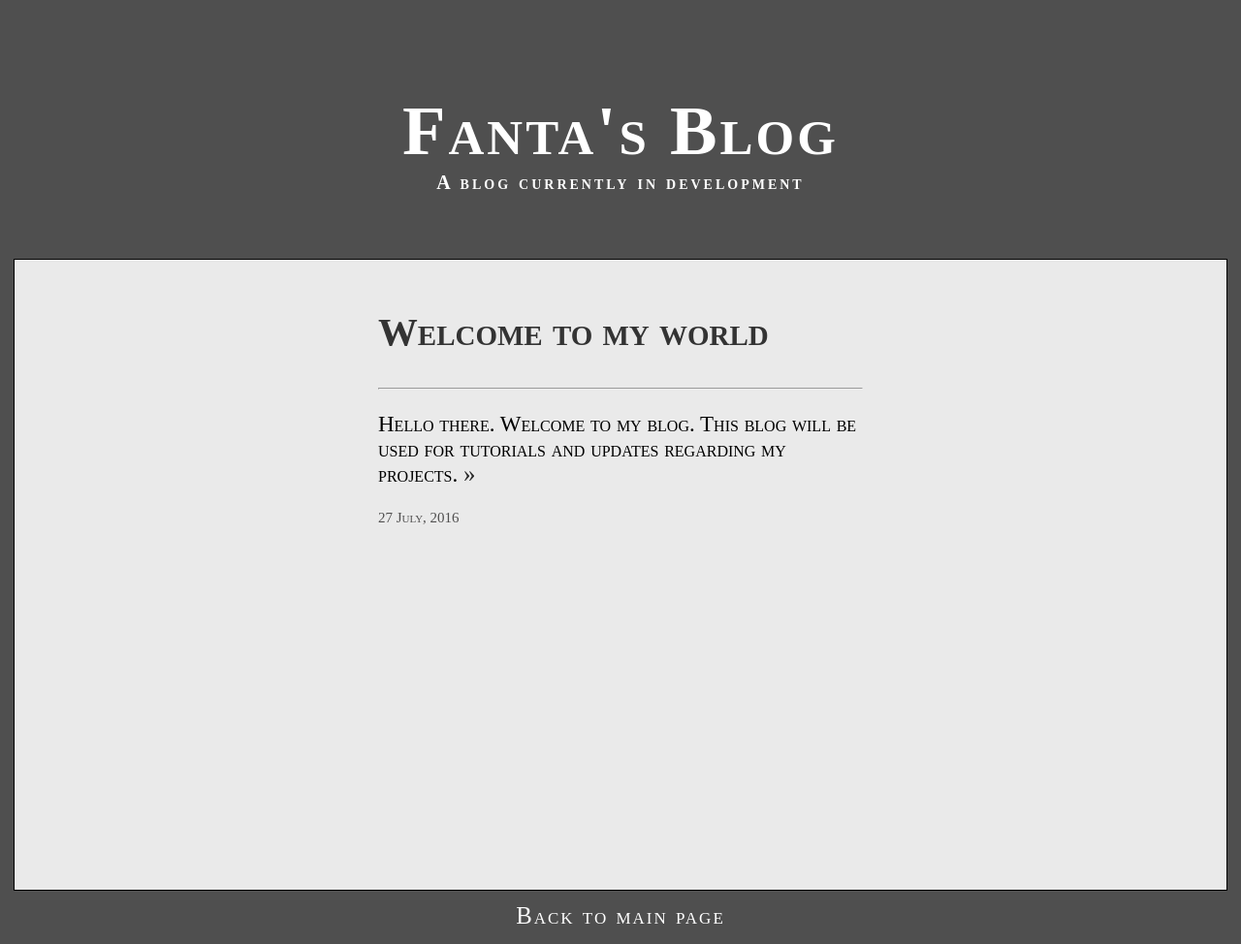
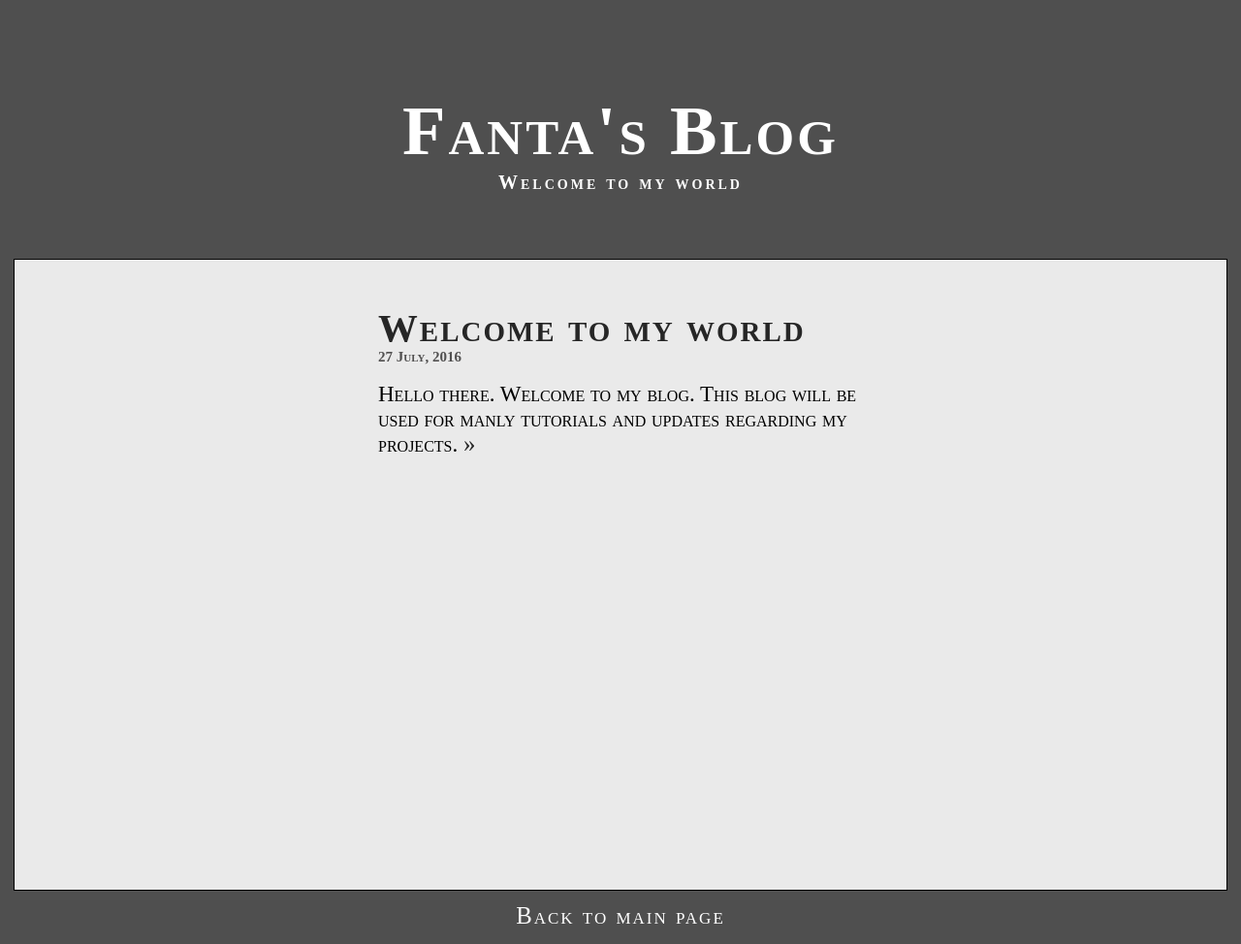
Before and after one commit to McFanta/McFanta.github.io, a plain HTML site: page blog.html in a window 1280 px wide. Shown: the whole page at 97% size. Drawn offline with Linux system fonts and the light colour scheme.

Commit message:
New updated layout

```diff
--- a/blog.html
+++ b/blog.html
@@ -1,15 +1,17 @@
 <html lang="en"><head>
   <title>Home - Johannes</title>
 <link rel="stylesheet" href="/css/blog.css">
-</style></head><body>
+</head><body>
 
     <center>
   <br>
 
 
+
 <br><h1>Fanta's Blog
-  <br>
-<small>A blog currently in development</small>
+
+<br>
+<small>Welcome to my world</small>
 </h1>
 <br>
 
@@ -17,17 +19,21 @@
 
 
 
-</div><div class="blog">
+<div class="blog">
 <br>
     <div class="article">
+  <div>
+<h2>
+<a href="#">Welcome to my world</a>
 
-<h2>Welcome to my world
-</h2>
+<time datetime="30 06 2016">
+  27 July, 2016</time><br></h2>
 
 
- <hr><p>Hello there. Welcome to my blog. This blog will be used for tutorials and updates regarding my projects. <a href="#">»</a>
-</p><time datetime="30 06 2016">
-  27 July, 2016</time></div>
+
+
+<p>Hello there. Welcome to my blog. This blog will be used for manly tutorials and updates regarding my projects. <a href="#">»</a>
+    </p></div></div>
 
 </div>
 
```
